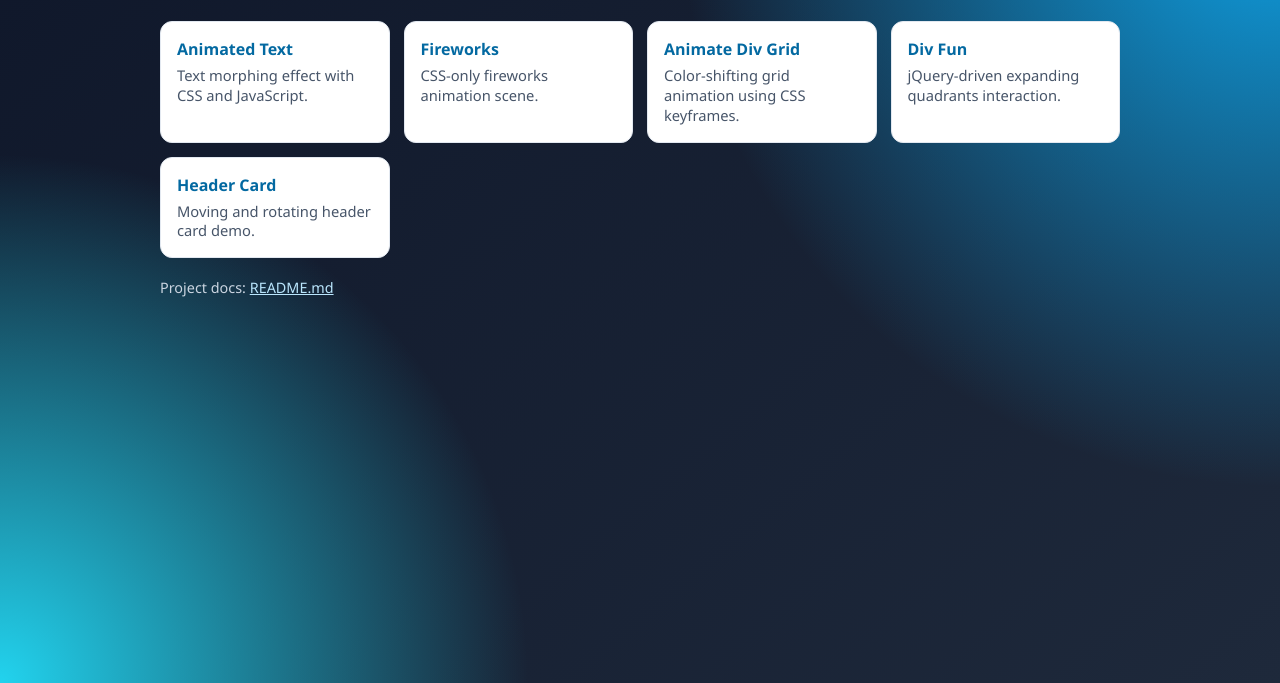
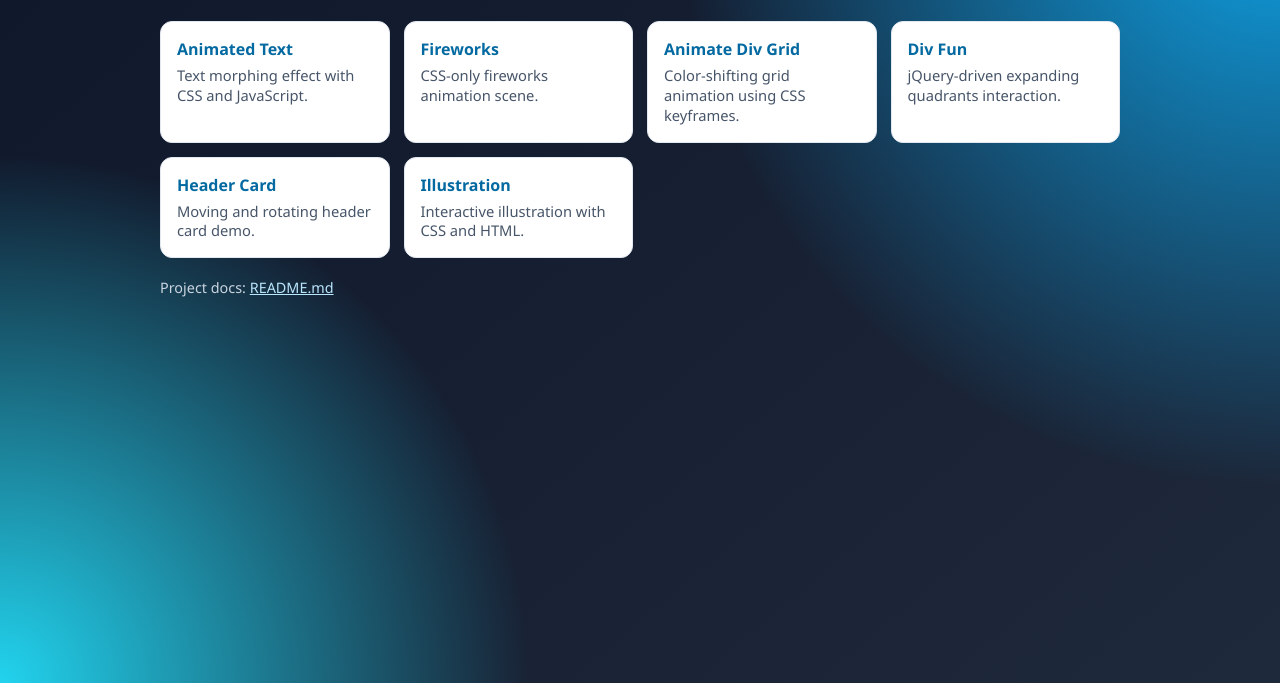
Before and after one commit to kanwal019/HTML_Tricks, a plain HTML site: page index.html in a window 1280 px wide. Shown: the part 117-800 px from the top of the page. Drawn offline with Linux system fonts and the light colour scheme.

Commit message:
♻️Added a link to the illustration in the index file

```diff
--- a/index.html
+++ b/index.html
@@ -36,6 +36,11 @@
                 <h2>Header Card</h2>
                 <p>Moving and rotating header card demo.</p>
             </a>
+
+            <a class="card" href="illustration.html">
+                <h2>Illustration</h2>
+                <p>Interactive illustration with CSS and HTML.</p>
+            </a>
         </section>
 
         <footer>
```
